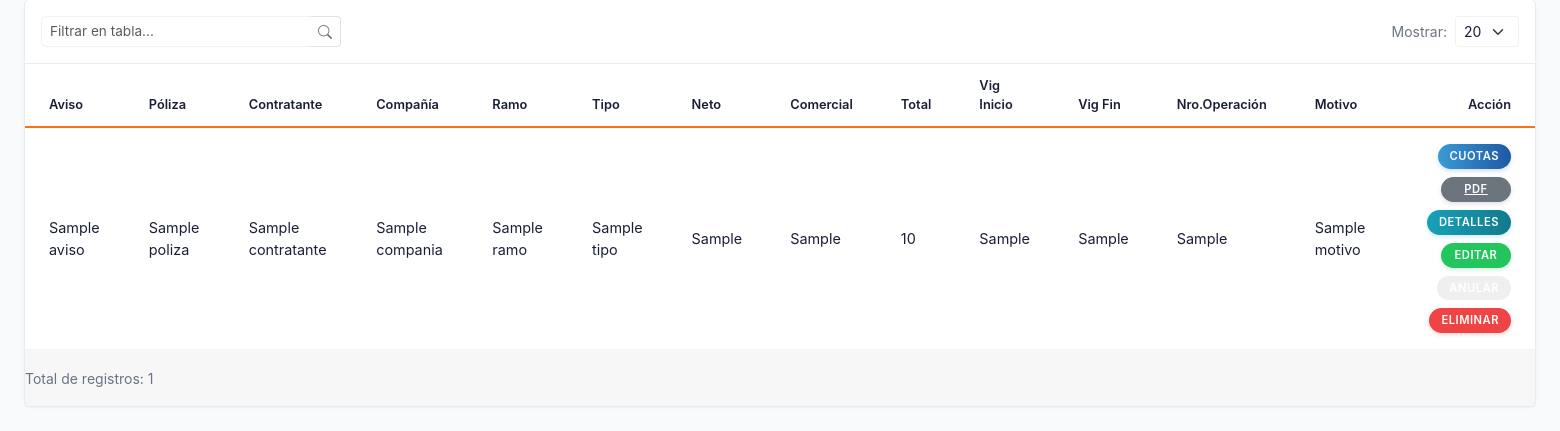
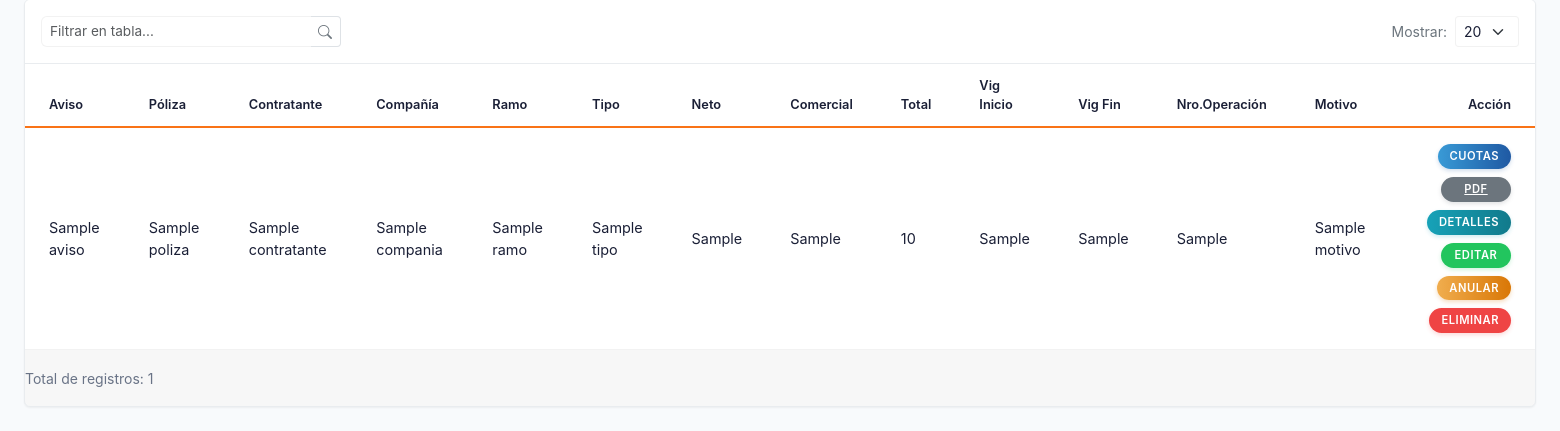
Before and after one commit to ariasyariasseguros2-cmyk/SIS-ARIAS, a Flask app: template templates/view/primas/primas.html in a window 1560 px wide. Shown: the part 565-996 px from the top of the page. Run offline with Flask 3, Linux system fonts and the light colour scheme; the visitor is signed in with stand-in values (Sample User, id 1); tables that the repository leaves empty hold one stand-in row (values such as "Sample post"); the template is opened without the code that fills it: most values are stand-ins (such as "Sample title", 1, 10 or a date in 2020); some libraries are stand-ins or nearby versions.

Commit message:
fix #563: color yellow anular -> primas

```diff
--- a/static/css/primas/primas.css
+++ b/static/css/primas/primas.css
@@ -3,6 +3,10 @@
     --primary: #0066cc;
     --primary-hover: #0052a3;
     --primary-light: #e6f0fa;
+    --yellow: #f0ad4e;
+    --yellow-bg: #fff3cd;
+    --yellow-hover: #e6a23e;
+    --yellow-light: #fff8cd;
 
     /* Functional Colors - Tonos pastel saturados */
     --success: #059669;
@@ -70,6 +74,12 @@
 .btn-lift.btn-warning {
     background: linear-gradient(to right, #f0ad4e, #ec971f);
 }
+
+.btn-lift.btn-yellow {
+    background: linear-gradient(to right, #f0ad4e, #ec971f);
+}
+
+
 
 .btn-lift.btn-info {
     background: linear-gradient(to right, #17a2b8, #117a8b);
@@ -504,6 +514,17 @@
     box-shadow: 0 4px 6px rgba(108, 117, 125, 0.3);
 }
 
+.btn-action.btn-yellow {
+    background: linear-gradient(to right, #f0ad4e, #d97706);
+    color: white;
+    box-shadow: 0 2px 4px rgba(217, 119, 6, 0.25);
+}
+.btn-action.btn-yellow:hover {
+    background: linear-gradient(to right, #d97706, #f0ad4e);
+    transform: translateY(-1px);
+    box-shadow: 0 4px 6px rgba(217, 119, 6, 0.35);
+}
+
 /* Modal Confirmación Custom Styles */
 #primasConfirmModal .modal-content {
     border-radius: 20px; /* Más redondeado */
--- a/templates/view/primas/primas.html
+++ b/templates/view/primas/primas.html
@@ -130,7 +130,7 @@
                                 <button class="btn-action btn-success btn-editar" data-id="{{ r.idPrima }}">Editar</button>
                                 {% endif %}
                                 {% if can_restore(session.role_name) %}
-                                <button class="btn-action btn-warning btn-anular-prima"
+                                <button class="btn-action btn-yellow btn-anular-prima"
                                         data-id="{{ r.idPrima }}"
                                         title="Anular esta prima y sus cuotas">Anular</button>
                                 {% endif %}
```
